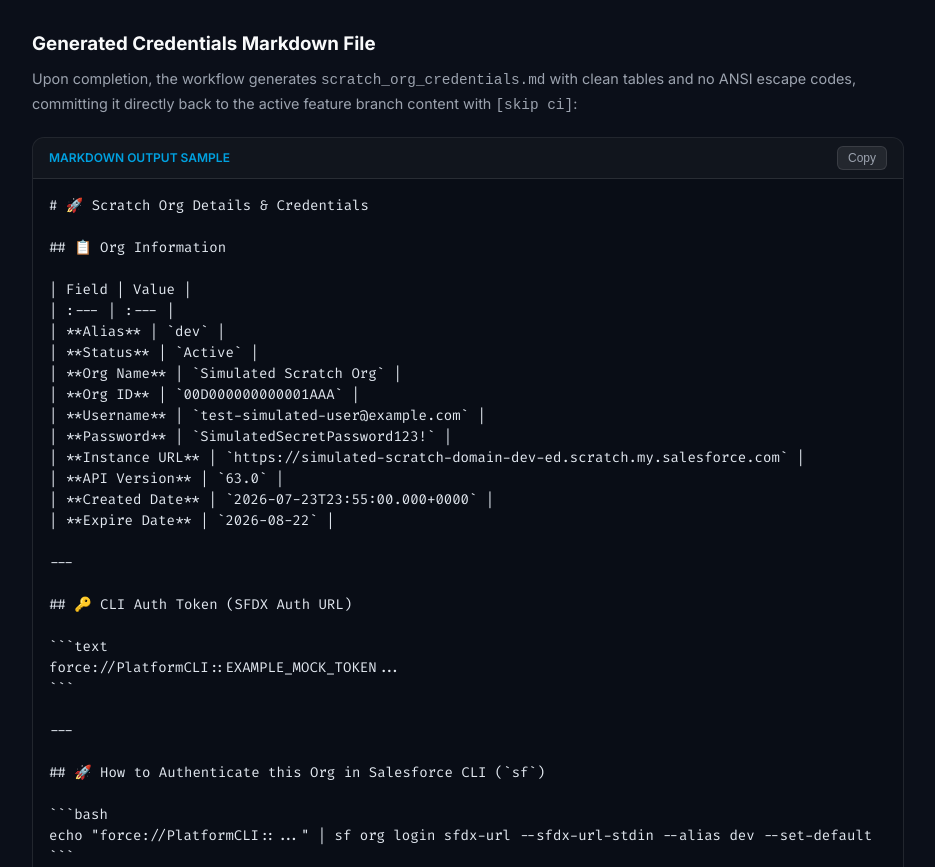
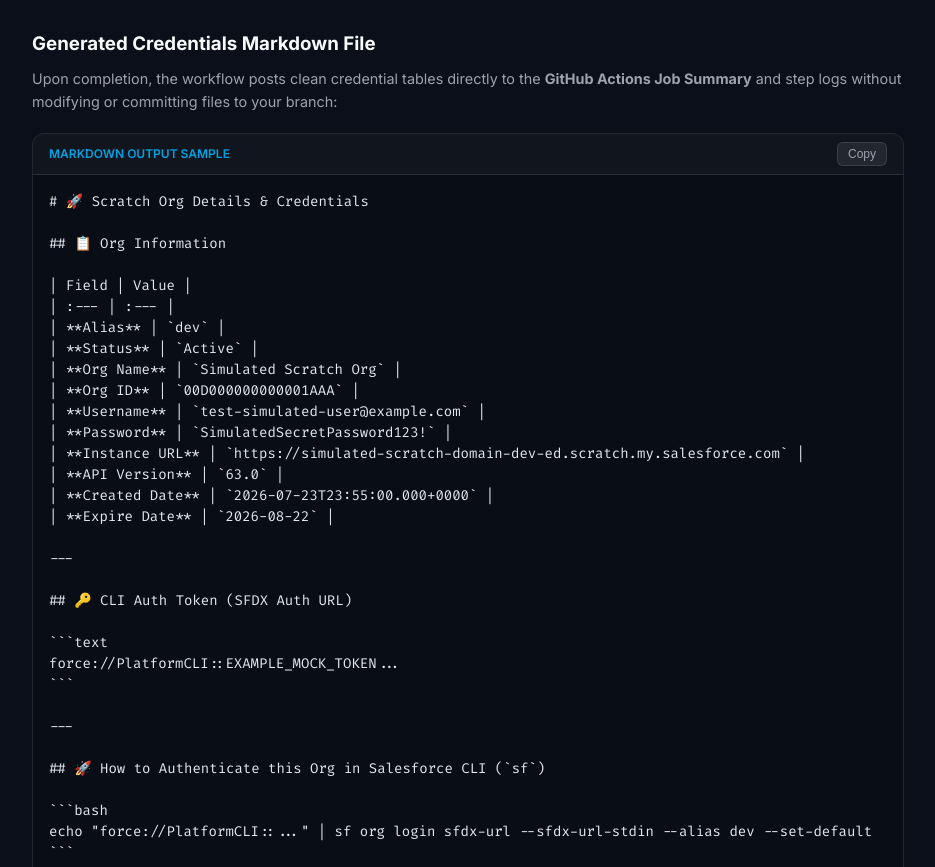
Before and after one commit to vikaskumar171020/salesforce-cci, a website: page docs/index.html in a window 1280 px wide. Shown: the part 2901-3768 px from the top of the page, without its empty margins (312-1247 px from the left). Drawn offline with Linux system fonts and the light colour scheme.

Commit message:
Changes to be committed: 	modified:   .github/workflows/create-scratch-org.yml 	modified:   README.md 	modified:   docs/DOCUMENTATION.md 	modified:   docs/index.html

```diff
--- a/docs/index.html
+++ b/docs/index.html
@@ -357,10 +357,10 @@
             Generated Credentials Markdown File
           </h3>
           <p style="color: var(--text-secondary); font-size: 0.9rem">
-            Upon completion, the workflow generates
-            <code>scratch_org_credentials.md</code> with clean tables and no
-            ANSI escape codes, committing it directly back to the active feature
-            branch content with <code>[skip ci]</code>:
+            Upon completion, the workflow posts clean credential tables directly
+            to the
+            <strong>GitHub Actions Job Summary</strong> and step logs without
+            modifying or committing files to your branch:
           </p>
           <div class="code-block">
             <div class="code-header">
```
Also changed, not shown: docs/DOCUMENTATION.md (+1 -1 lines), .github/workflows/create-scratch-org.yml, README.md.
